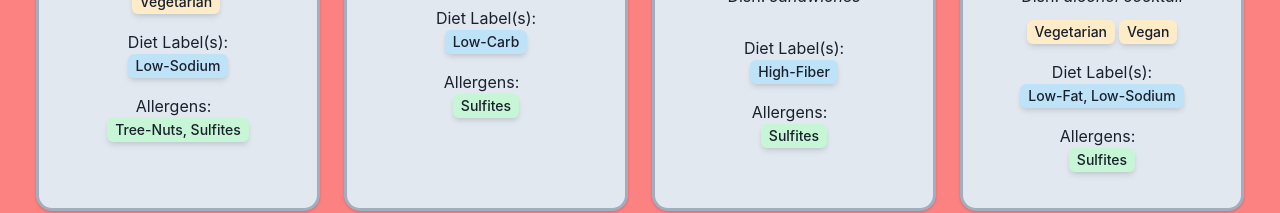
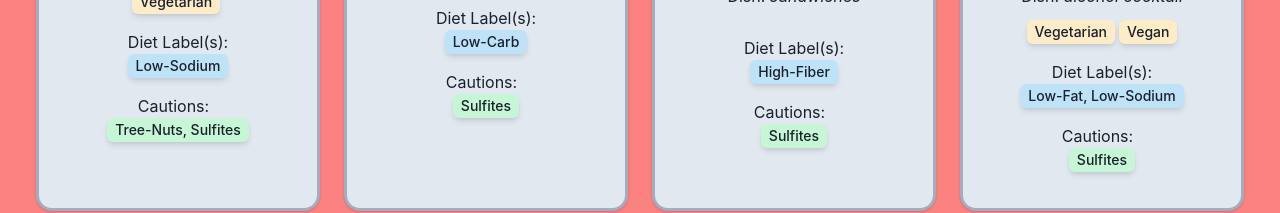
Before and after one commit to FrederiekBrongers/React-Basics-eindproject, a React (Vite) app: page / in a window 1280 px wide. Shown: the part 576-789 px from the top of the page. Built offline with nearby package versions, Linux system fonts and the light colour scheme.

Commit message:
Add last details

```diff
--- a/src/components/RecipeCard/RecipeCardText.jsx
+++ b/src/components/RecipeCard/RecipeCardText.jsx
@@ -59,7 +59,7 @@ export const RecipeCardText = ({label, mealTypes, dishTypes, healthLabels, dietL
 
                     {cautions.length > 0 && (
                       <Box mt={3} textAlign={"center"}>
-                        <p>Allergens: &nbsp;</p>
+                        <p>Cautions: &nbsp;</p>
                         <Tag
                           bgColor={"green.100"}
                           boxShadow="md"
--- a/src/pages/RecipeListPage.jsx
+++ b/src/pages/RecipeListPage.jsx
@@ -12,7 +12,7 @@ export const RecipeListPage = ({ onSelectRecipe }) => {
   };
 
   const [searchField, setSearchfield] = useState("");
-  const [filteredRecipes, setFilteredRecipes] = useState(data.hits); // Initialiseer met alle recepten
+  const [filteredRecipes, setFilteredRecipes] = useState(data.hits);
 
   const handleChange = (event) => {
     const searchText = event.target.value.toLowerCase();
@@ -38,7 +38,6 @@ export const RecipeListPage = ({ onSelectRecipe }) => {
         {filteredRecipes.map((hit, index) => (
           <Box
             key={index}
-            // width={{ base: "90%", md: "45%", lg: "23%" }}
             width={{ base: "90%", md: "300px", lg: "300px" }}
             p={2}
             m={1}
```
